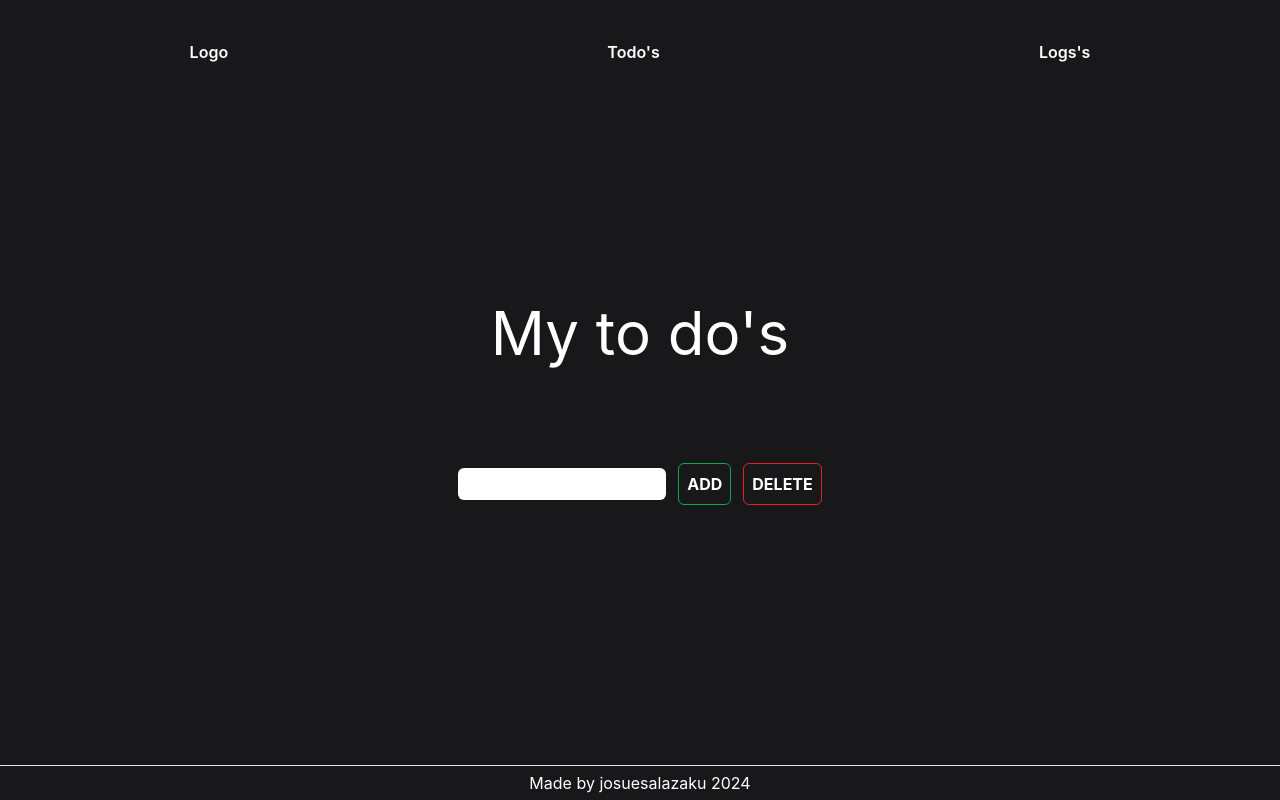
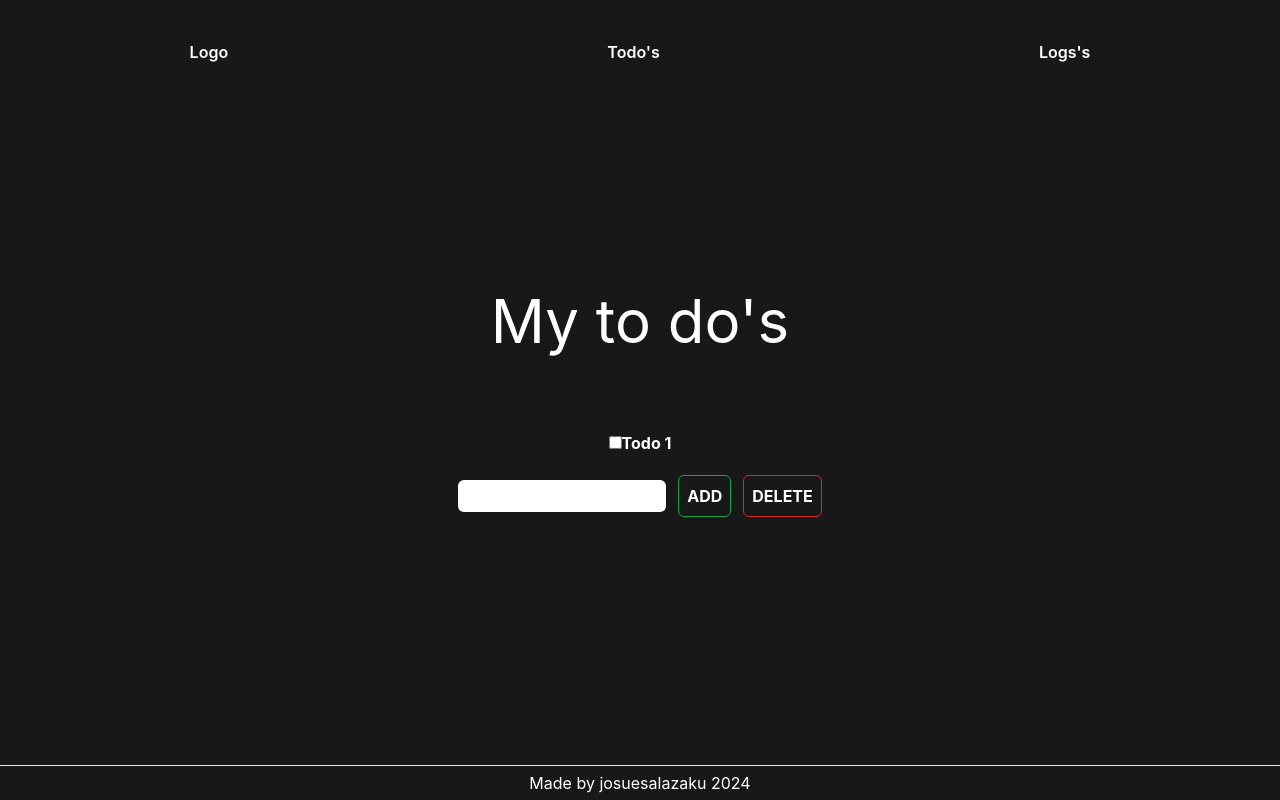
Before and after one commit to becodeorg/verou-5-react-intro-JosueSalazaku, a React (Create React App) app: page / in a window 1280 px wide. Built offline with nearby package versions, Linux system fonts and the light colour scheme.

Commit message:
Display todo

```diff
--- a/src/App.js
+++ b/src/App.js
@@ -1,23 +1,33 @@
 import HeaderComponents from '/Users/josuesalazaku/Developer/BeCode/Summerpastures/verou-5-react-intro-josuesalazaku/src/Components/HeaderComponents.js'
 import FooterComponents from '/Users/josuesalazaku/Developer/BeCode/Summerpastures/verou-5-react-intro-josuesalazaku/src/Components/FooterComponents.js'
 import Todolist from './Components/Todolist.js'
+import TodoComponents from '/Users/josuesalazaku/Developer/BeCode/Summerpastures/verou-5-react-intro-josuesalazaku/src/Components/TodoComponents.js';
+
+import React, { useState, useRef } from 'react'
 
 
 function App() {
+  const [todos, setTodos] = useState([{ id: 1, name: 'Todo 1', complete: false}])
+
+  function handleAddTodo(e) {
+
+  }
+
   return (
     <div className="App h-screen bg-zinc-900 flex flex-col">
       <HeaderComponents/>
       <main className='flex flex-col justify-center items-center h-full'>
         <h1 className='text-white text-6xl pb-20'>My to do's</h1>
 
-        <Todolist />
-        <>
+        <Todolist todos={todos}  />
         <div className="flex justify-evenly items-center space-x-3">
              <input type="text" className="rounded-md h-8 w-52 p-2" />
-             <button className="my-5 p-2 rounded-md font-bold text-white border border-green-600">ADD</button>
+             <button onClick={handleAddTodo} className="my-5 p-2 rounded-md font-bold text-white border border-green-600">ADD</button>
              <button className="my-5 p-2 rounded-md font-bold text-white border border-red-600">DELETE</button>
        </div>
-        </>
+
+
+        <TodoComponents/>
       </main>
       <FooterComponents/>
 
--- /dev/null
+++ b/src/Components/TodoComponents.js
@@ -0,0 +1,17 @@
+import React from "react";
+
+export default function Todo({ todos }) {
+  // Check if todos is undefined or null before accessing its properties
+  if (!todos) {
+    return null; // or some fallback content
+  }
+
+  return (
+    <div className="text-white font-bold">
+      <section>
+        <input type="checkbox" checked={false}></input>
+        {todos.name}
+      </section>
+    </div>
+  );
+}
--- a/src/Components/Todolist.js
+++ b/src/Components/Todolist.js
@@ -1,9 +1,12 @@
-function App() {
-    return (
-      <>
+import React from "react";
+import Todo from "./TodoComponents";
 
-      </>
-    );
-  }
-
-  export default App;
+export default function Todolist({ todos }) {
+  return (
+    <div className="text-white font-bold">
+      {todos.map((todo) => (
+        <Todo key={todo.id} todos={todo} />
+      ))}
+    </div>
+  );
+}
```
Also changed, not shown: 1 other file (tests, documents, lock files or other folders).
